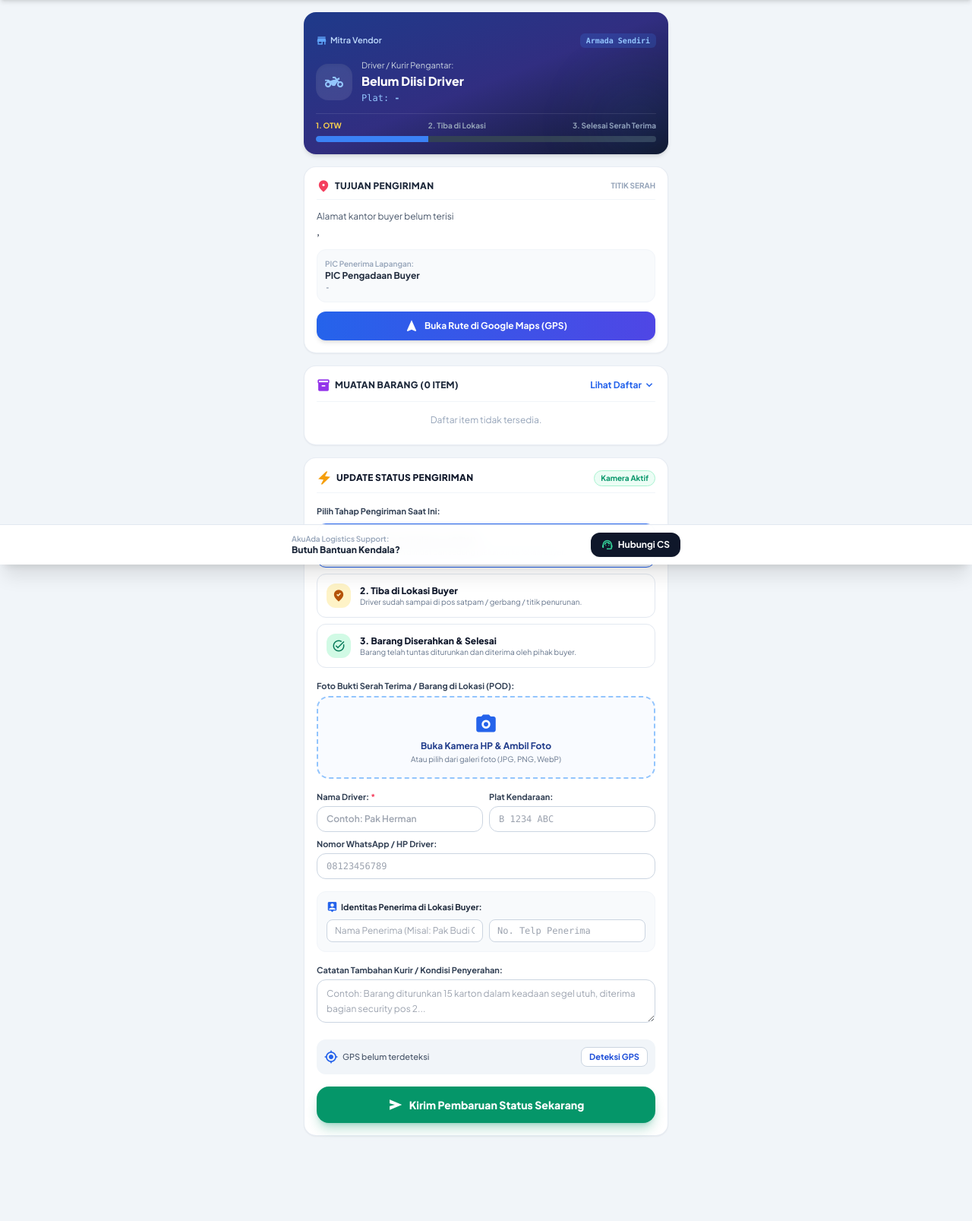
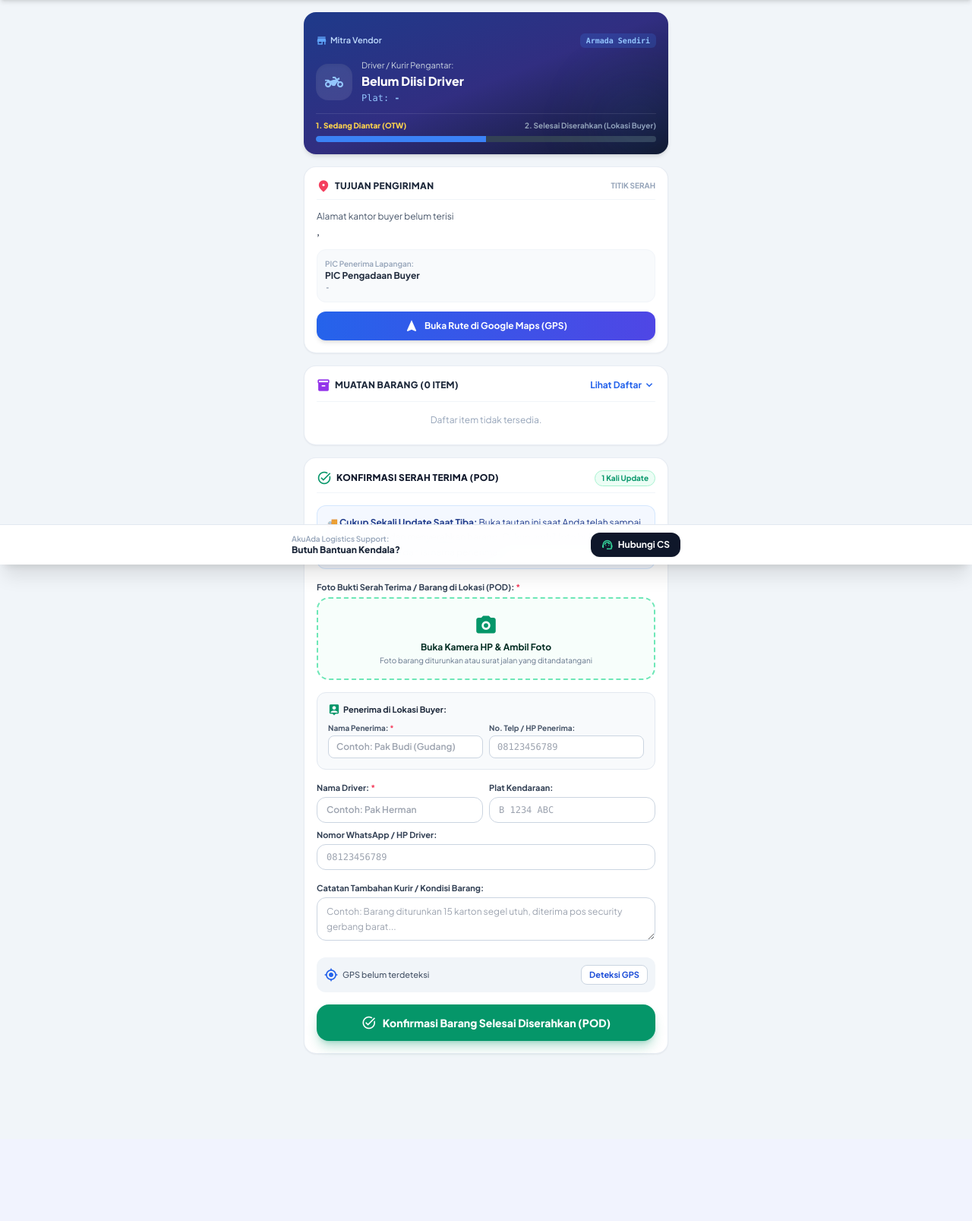
Before and after one commit to abiydoni/akuada, a CodeIgniter 4 app: the page made by app/Views/delivery/mobile_driver.php in a window 1280 px wide. Shown: the part 57-1664 px from the top of the page at 76% size. After the commit the page ends 1445 px from the top, so only its background shows below. Run offline with PHP 8.4 and a stand-in for CodeIgniter, Linux system fonts and the light colour scheme; the template is opened without the code that fills it, so the values that code supplies are empty; some libraries are stand-ins or nearby versions.

Commit message:
Sederhanakan alur kurir HP menjadi 1 kali update serah terima POD saat tiba di lokasi buyer dan bersihkan sisa label PPN

```diff
--- a/app/Controllers/DeliveryController.php
+++ b/app/Controllers/DeliveryController.php
@@ -51,7 +51,7 @@ class DeliveryController extends BaseController
             return redirect()->back();
         }
 
-        $stage = trim((string)$this->request->getPost('stage')); // 'on_the_way', 'arrived', 'delivered'
+        $stage = trim((string)$this->request->getPost('stage')) ?: 'delivered'; // Alur 1-kali serah terima POD langsung delivered
         $driverName = trim((string)$this->request->getPost('driver_name')) ?: ($order['driver_name'] ?? 'Kurir Armada Vendor');
         $driverPhone = trim((string)$this->request->getPost('driver_phone')) ?: ($order['driver_phone'] ?? '');
         $vehiclePlate = trim((string)$this->request->getPost('vehicle_plate')) ?: ($order['vehicle_plate'] ?? '');
--- a/app/Views/admin/order_detail.php
+++ b/app/Views/admin/order_detail.php
@@ -619,12 +619,12 @@
 
             <div class="p-3.5 rounded-2xl bg-slate-50 border border-slate-200 space-y-1.5">
                 <div class="flex justify-between items-center">
-                    <span class="text-slate-500">Hak Bersih Vendor (+PPN):</span>
+                    <span class="text-slate-500">Hak Bersih Vendor (Net Payout):</span>
                     <strong class="font-mono font-black text-base text-emerald-700"><?= format_rupiah($vendorReceive) ?></strong>
                 </div>
                 <div class="flex justify-between items-center text-[11px] text-slate-400">
                     <span>Rincian Perhitungan:</span>
-                    <span>DPP <?= format_rupiah($order['subtotal']) ?> - Fee <?= format_rupiah($fee) ?> + PPN</span>
+                    <span>DPP <?= format_rupiah($order['subtotal']) ?> - Fee Layanan <?= format_rupiah($fee) ?></span>
                 </div>
                 <div class="pt-2 border-t border-slate-200 space-y-0.5 text-[11px]">
                     <div class="flex justify-between">
--- a/app/Views/delivery/mobile_driver.php
+++ b/app/Views/delivery/mobile_driver.php
@@ -92,23 +92,19 @@
                 </div>
             </div>
 
-            <!-- Quick Progress Bar -->
+            <!-- Quick Progress Bar (2 Langkah Efisien: OTW -> Selesai Serah Terima) -->
             <?php
                 $statusDetail = $order['delivery_status_detail'] ?? ($order['order_status'] === 'delivered' ? 'delivered' : 'on_the_way');
                 $isDelivered = ($order['order_status'] === 'delivered' || $statusDetail === 'delivered' || in_array($order['order_status'], ['bast_signed', 'completed']));
-                $isArrived = ($statusDetail === 'arrived');
-                $isOnTheWay = ($statusDetail === 'on_the_way' || $order['order_status'] === 'shipped');
             ?>
             <div class="pt-2 border-t border-white/10">
                 <div class="flex items-center justify-between text-[10px] font-bold mb-1.5">
-                    <span class="<?= $isOnTheWay ? 'text-amber-300' : 'text-slate-400' ?>">1. OTW</span>
-                    <span class="<?= $isArrived ? 'text-amber-300' : 'text-slate-400' ?>">2. Tiba di Lokasi</span>
-                    <span class="<?= $isDelivered ? 'text-emerald-400' : 'text-slate-400' ?>">3. Selesai Serah Terima</span>
+                    <span class="<?= !$isDelivered ? 'text-amber-300 font-extrabold' : 'text-slate-400' ?>">1. Sedang Diantar (OTW)</span>
+                    <span class="<?= $isDelivered ? 'text-emerald-400 font-extrabold' : 'text-slate-400' ?>">2. Selesai Diserahkan (Lokasi Buyer)</span>
                 </div>
                 <div class="w-full bg-slate-800 rounded-full h-2 overflow-hidden flex">
-                    <div class="h-full bg-blue-500" style="width: 33%"></div>
-                    <div class="h-full <?= ($isArrived || $isDelivered) ? 'bg-amber-400' : 'bg-slate-700' ?>" style="width: 34%"></div>
-                    <div class="h-full <?= $isDelivered ? 'bg-emerald-400' : 'bg-slate-700' ?>" style="width: 33%"></div>
+                    <div class="h-full bg-blue-500" style="width: 50%"></div>
+                    <div class="h-full <?= $isDelivered ? 'bg-emerald-400' : 'bg-slate-700' ?>" style="width: 50%"></div>
                 </div>
             </div>
         </div>
@@ -227,79 +223,98 @@
             </div>
         </div>
 
-        <!-- FORM UPDATE STATUS PERJALANAN (HP TOUCH FIRST) -->
+        <!-- FORM UPDATE STATUS PERJALANAN (HP TOUCH FIRST: 1 KALI UPDATE POD) -->
+        <?php if ($isDelivered): ?>
+            <!-- CARD PENGANTARAN SELESAI (SUDAH DISERAHKAN) -->
+            <div class="bg-gradient-to-br from-emerald-600 to-teal-700 text-white rounded-2xl p-5 shadow-md space-y-3">
+                <div class="flex items-center gap-2">
+                    <span class="material-symbols-outlined text-white text-2xl">verified</span>
+                    <div>
+                        <h2 class="font-black text-sm uppercase tracking-wide">Pengantaran Selesai & Tuntas</h2>
+                        <p class="text-[11px] text-emerald-100">Barang telah diserahkan di lokasi tujuan buyer.</p>
+                    </div>
+                </div>
+
+                <div class="bg-black/20 rounded-xl p-3 text-xs space-y-1.5 border border-white/10">
+                    <div class="flex justify-between">
+                        <span class="text-emerald-200 text-[11px]">Waktu Penyerahan:</span>
+                        <strong class="text-white"><?= !empty($order['delivered_at']) ? date('d M Y, H:i', strtotime($order['delivered_at'])) . ' WIB' : 'Tercatat Selesai' ?></strong>
+                    </div>
+                    <div class="flex justify-between">
+                        <span class="text-emerald-200 text-[11px]">Penerima di Lokasi:</span>
+                        <strong class="text-white"><?= esc($order['recipient_name'] ?: 'Pihak Buyer') ?></strong>
+                    </div>
+                    <?php if (!empty($order['recipient_phone'])): ?>
+                        <div class="flex justify-between">
+                            <span class="text-emerald-200 text-[11px]">No. Kontak Penerima:</span>
+                            <span class="font-mono text-white"><?= esc($order['recipient_phone']) ?></span>
+                        </div>
+                    <?php endif; ?>
+                    <div class="flex justify-between">
+                        <span class="text-emerald-200 text-[11px]">Diserahkan Oleh:</span>
+                        <span class="text-white"><?= esc($order['delivered_by_name'] ?: $order['driver_name'] ?: 'Driver Vendor') ?> <?= !empty($order['vehicle_plate']) ? '(' . esc($order['vehicle_plate']) . ')' : '' ?></span>
+                    </div>
+                    <?php if (!empty($order['delivery_notes'])): ?>
+                        <div class="pt-1.5 border-t border-white/10 text-[11px] text-emerald-100">
+                            <span class="font-bold">Catatan Penyerahan:</span> <?= esc($order['delivery_notes']) ?>
+                        </div>
+                    <?php endif; ?>
+                </div>
+
+                <?php if (!empty($order['delivery_proof_photo'])): ?>
+                    <div class="rounded-xl overflow-hidden border border-white/20 bg-black/40 p-2 space-y-1">
+                        <span class="text-[10px] text-emerald-200 font-bold block flex items-center gap-1">
+                            <span class="material-symbols-outlined text-[14px]">photo_camera</span>
+                            Foto Bukti Serah Terima (POD):
+                        </span>
+                        <a href="<?= base_url($order['delivery_proof_photo']) ?>" target="_blank" class="block group relative">
+                            <img src="<?= base_url($order['delivery_proof_photo']) ?>" alt="Bukti Serah Terima" class="w-full max-h-56 object-cover rounded-lg">
+                            <div class="absolute inset-0 bg-black/40 opacity-0 group-hover:opacity-100 flex items-center justify-center text-white text-xs font-bold transition rounded-lg">
+                                Klik untuk Perbesar Foto
+                            </div>
+                        </a>
+                    </div>
+                <?php endif; ?>
+
+                <div class="p-3 bg-white/10 rounded-xl text-[11px] text-emerald-50 leading-relaxed">
+                    ℹ️ <strong>Langkah Selanjutnya:</strong> Tim Corporate Buyer telah menerima laporan pengantaran dan akan memeriksa fisik barang sebelum menandatangani BAST resmi.
+                </div>
+            </div>
+        <?php else: ?>
+            <!-- FORM 1 KALI UPDATE SAAT TIBA & SERAH TERIMA BARANG (POD) -->
             <div class="bg-white rounded-2xl p-4 shadow-sm border border-slate-200/80 space-y-4">
                 <div class="flex items-center justify-between border-b border-slate-100 pb-2">
                     <div class="flex items-center gap-1.5">
-                    <span class="material-symbols-outlined text-amber-500 text-[20px]">electric_bolt</span>
-                    <h2 class="font-extrabold text-xs text-slate-900 uppercase tracking-wide">Update Status Pengiriman</h2>
+                        <span class="material-symbols-outlined text-emerald-600 text-[20px]">task_alt</span>
+                        <h2 class="font-extrabold text-xs text-slate-900 uppercase tracking-wide">Konfirmasi Serah Terima (POD)</h2>
                     </div>
                     <span class="text-[10px] font-bold text-emerald-600 bg-emerald-50 px-2 py-0.5 rounded-full border border-emerald-200">
-                    Kamera Aktif
+                        1 Kali Update
                     </span>
+                </div>
+
+                <div class="p-3 bg-blue-50/70 rounded-xl border border-blue-200/60 text-xs text-blue-900 leading-relaxed">
+                    🚚 <strong>Cukup Sekali Update Saat Tiba:</strong> Buka tautan ini saat Anda telah sampai di lokasi buyer dan menyerahkan barang. Cukup ambil foto bukti serah terima/surat jalan dan isi nama penerima.
                 </div>
 
                 <form action="<?= base_url('delivery/update/' . $token) ?>" method="POST" enctype="multipart/form-data" class="space-y-4">
                     <?= csrf_field() ?>
 
+                    <!-- Otomatis Stage Delivered (1 Kali Update saat Tiba di Lokasi Buyer) -->
+                    <input type="hidden" name="stage" value="delivered">
                     <input type="hidden" name="delivery_latitude" id="delivery_lat" value="<?= esc($order['delivery_latitude'] ?? '') ?>">
                     <input type="hidden" name="delivery_longitude" id="delivery_lng" value="<?= esc($order['delivery_longitude'] ?? '') ?>">
-
-                <!-- Tahapan Status: Radio Button Bergaya Tombol Besar -->
-                <div>
-                    <label class="block text-[11px] font-bold text-slate-700 mb-2">Pilih Tahap Pengiriman Saat Ini:</label>
-                    <div class="grid grid-cols-1 gap-2">
-                        <!-- OTW -->
-                        <label class="relative flex items-center p-3 rounded-xl border border-slate-200 cursor-pointer hover:bg-slate-50 has-[:checked]:border-blue-600 has-[:checked]:bg-blue-50/70 transition shadow-xs">
-                            <input type="radio" name="stage" value="on_the_way" class="sr-only" <?= ($statusDetail === 'on_the_way' || $order['order_status'] === 'shipped') ? 'checked' : '' ?>>
-                            <div class="w-8 h-8 rounded-xl bg-blue-100 text-blue-700 flex items-center justify-center flex-shrink-0 mr-3">
-                                <span class="material-symbols-outlined text-[18px]">local_shipping</span>
-                            </div>
-                            <div class="flex-grow">
-                                <div class="font-extrabold text-xs text-slate-900">1. Dalam Perjalanan (OTW)</div>
-                                <div class="text-[10px] text-slate-500 leading-tight">Barang telah dimuat dan sedang meluncur ke lokasi buyer.</div>
-                            </div>
-                            <span class="material-symbols-outlined text-blue-600 text-[20px] ml-2 hidden [[type=radio]:checked~*>&]:block">check_circle</span>
-                        </label>
-
-                        <!-- Tiba di Lokasi -->
-                        <label class="relative flex items-center p-3 rounded-xl border border-slate-200 cursor-pointer hover:bg-slate-50 has-[:checked]:border-amber-600 has-[:checked]:bg-amber-50/70 transition shadow-xs">
-                            <input type="radio" name="stage" value="arrived" class="sr-only" <?= ($statusDetail === 'arrived') ? 'checked' : '' ?>>
-                            <div class="w-8 h-8 rounded-xl bg-amber-100 text-amber-700 flex items-center justify-center flex-shrink-0 mr-3">
-                                <span class="material-symbols-outlined text-[18px]">where_to_vote</span>
-                            </div>
-                            <div class="flex-grow">
-                                <div class="font-extrabold text-xs text-slate-900">2. Tiba di Lokasi Buyer</div>
-                                <div class="text-[10px] text-slate-500 leading-tight">Driver sudah sampai di pos satpam / gerbang / titik penurunan.</div>
-                            </div>
-                            <span class="material-symbols-outlined text-amber-600 text-[20px] ml-2 hidden [[type=radio]:checked~*>&]:block">check_circle</span>
-                        </label>
-
-                        <!-- Selesai Serah Terima -->
-                        <label class="relative flex items-center p-3 rounded-xl border border-slate-200 cursor-pointer hover:bg-slate-50 has-[:checked]:border-emerald-600 has-[:checked]:bg-emerald-50/70 transition shadow-xs">
-                            <input type="radio" name="stage" value="delivered" class="sr-only" <?= ($isDelivered) ? 'checked' : '' ?>>
-                            <div class="w-8 h-8 rounded-xl bg-emerald-100 text-emerald-700 flex items-center justify-center flex-shrink-0 mr-3">
-                                <span class="material-symbols-outlined text-[18px]">task_alt</span>
-                            </div>
-                            <div class="flex-grow">
-                                <div class="font-extrabold text-xs text-slate-900">3. Barang Diserahkan & Selesai</div>
-                                <div class="text-[10px] text-slate-500 leading-tight">Barang telah tuntas diturunkan dan diterima oleh pihak buyer.</div>
-                            </div>
-                            <span class="material-symbols-outlined text-emerald-600 text-[20px] ml-2 hidden [[type=radio]:checked~*>&]:block">check_circle</span>
-                        </label>
-                    </div>
-                </div>
 
                     <!-- Foto Bukti Pengantaran (POD) Langsung Kamera HP -->
                     <div>
                         <label class="block text-[11px] font-bold text-slate-700 mb-1">
-                        Foto Bukti Serah Terima / Barang di Lokasi (POD):
+                            Foto Bukti Serah Terima / Barang di Lokasi (POD): <span class="text-rose-500">*</span>
                         </label>
                         <div class="mt-1">
-                        <label for="delivery_proof_input" class="w-full border-2 border-dashed border-blue-300 rounded-2xl p-4 bg-blue-50/40 hover:bg-blue-50 text-center flex flex-col items-center justify-center cursor-pointer transition">
-                            <span class="material-symbols-outlined text-blue-600 text-3xl mb-1">photo_camera</span>
-                            <span class="font-bold text-xs text-blue-900">Buka Kamera HP & Ambil Foto</span>
-                            <span class="text-[10px] text-slate-500 mt-0.5">Atau pilih dari galeri foto (JPG, PNG, WebP)</span>
+                            <label for="delivery_proof_input" class="w-full border-2 border-dashed border-emerald-300 rounded-2xl p-4 bg-emerald-50/40 hover:bg-emerald-50 text-center flex flex-col items-center justify-center cursor-pointer transition">
+                                <span class="material-symbols-outlined text-emerald-600 text-3xl mb-1">photo_camera</span>
+                                <span class="font-bold text-xs text-emerald-950">Buka Kamera HP & Ambil Foto</span>
+                                <span class="text-[10px] text-slate-500 mt-0.5">Foto barang diturunkan atau surat jalan yang ditandatangani</span>
                                 <input type="file" name="delivery_proof" id="delivery_proof_input" accept="image/*" capture="environment" class="hidden" onchange="previewPhoto(this)">
                             </label>
 
@@ -315,7 +330,7 @@
                                 <div class="mt-2 p-2 rounded-xl bg-slate-50 border border-slate-200 flex items-center justify-between text-xs">
                                     <span class="text-slate-600 font-semibold flex items-center gap-1 text-[11px]">
                                         <span class="material-symbols-outlined text-emerald-600 text-[16px]">image</span>
-                                    Foto sebelumnya tersimpan
+                                        Foto tersimpan sebelumnya
                                     </span>
                                     <a href="<?= base_url($order['delivery_proof_photo']) ?>" target="_blank" class="text-blue-600 font-bold text-[11px] hover:underline">
                                         Lihat Foto
@@ -325,48 +340,50 @@
                         </div>
                     </div>
 
+                    <!-- Identitas Penerima di Lapangan -->
+                    <div class="p-3.5 rounded-xl bg-slate-50 border border-slate-200 space-y-2 text-xs">
+                        <div class="font-bold text-slate-800 text-[11px] flex items-center gap-1">
+                            <span class="material-symbols-outlined text-[16px] text-emerald-600">person_pin</span>
+                            <span>Penerima di Lokasi Buyer:</span>
+                        </div>
+                        <div class="grid grid-cols-2 gap-2">
+                            <div>
+                                <label class="block text-[10px] font-bold text-slate-600 mb-0.5">Nama Penerima: <span class="text-rose-500">*</span></label>
+                                <input type="text" name="recipient_name" value="<?= esc($order['recipient_name'] ?? '') ?>" required placeholder="Contoh: Pak Budi (Gudang)"
+                                       class="w-full px-2.5 py-1.5 rounded-lg border border-slate-300 bg-white text-xs font-semibold focus:border-emerald-600">
+                            </div>
+                            <div>
+                                <label class="block text-[10px] font-bold text-slate-600 mb-0.5">No. Telp / HP Penerima:</label>
+                                <input type="tel" name="recipient_phone" value="<?= esc($order['recipient_phone'] ?? '') ?>" placeholder="08123456789"
+                                       class="w-full px-2.5 py-1.5 rounded-lg border border-slate-300 bg-white font-mono text-xs focus:border-emerald-600">
+                            </div>
+                        </div>
+                    </div>
+
                     <!-- Form Driver & Kendaraan -->
                     <div class="grid grid-cols-2 gap-2 text-xs">
                         <div>
                             <label class="block text-[11px] font-bold text-slate-700 mb-1">Nama Driver: <span class="text-rose-500">*</span></label>
                             <input type="text" name="driver_name" value="<?= esc($order['driver_name'] ?? '') ?>" required placeholder="Contoh: Pak Herman"
-                               class="w-full px-3 py-2 rounded-xl border border-slate-300 focus:border-blue-600 bg-white font-semibold">
+                                   class="w-full px-3 py-2 rounded-xl border border-slate-300 focus:border-emerald-600 bg-white font-semibold">
                         </div>
                         <div>
                             <label class="block text-[11px] font-bold text-slate-700 mb-1">Plat Kendaraan:</label>
                             <input type="text" name="vehicle_plate" value="<?= esc($order['vehicle_plate'] ?? '') ?>" placeholder="B 1234 ABC"
-                               class="w-full px-3 py-2 rounded-xl border border-slate-300 focus:border-blue-600 bg-white font-mono uppercase">
+                                   class="w-full px-3 py-2 rounded-xl border border-slate-300 focus:border-emerald-600 bg-white font-mono uppercase">
                         </div>
                         <div class="col-span-2">
                             <label class="block text-[11px] font-bold text-slate-700 mb-1">Nomor WhatsApp / HP Driver:</label>
                             <input type="tel" name="driver_phone" value="<?= esc($order['driver_phone'] ?? '') ?>" placeholder="08123456789"
-                               class="w-full px-3 py-2 rounded-xl border border-slate-300 focus:border-blue-600 bg-white font-mono">
-                    </div>
-                </div>
-
-                <!-- Form Penerima di Lapangan -->
-                <div class="p-3 rounded-xl bg-slate-50 border border-slate-100 space-y-2 text-xs">
-                    <div class="font-bold text-slate-800 text-[11px] flex items-center gap-1">
-                        <span class="material-symbols-outlined text-[15px] text-blue-600">person_pin</span>
-                        <span>Identitas Penerima di Lokasi Buyer:</span>
-                    </div>
-                    <div class="grid grid-cols-2 gap-2">
-                        <div>
-                            <input type="text" name="recipient_name" value="<?= esc($order['recipient_name'] ?? '') ?>" placeholder="Nama Penerima (Misal: Pak Budi Gudang)"
-                                   class="w-full px-2.5 py-1.5 rounded-lg border border-slate-300 bg-white text-xs">
-                        </div>
-                        <div>
-                            <input type="tel" name="recipient_phone" value="<?= esc($order['recipient_phone'] ?? '') ?>" placeholder="No. Telp Penerima"
-                                   class="w-full px-2.5 py-1.5 rounded-lg border border-slate-300 bg-white font-mono text-xs">
-                        </div>
+                                   class="w-full px-3 py-2 rounded-xl border border-slate-300 focus:border-emerald-600 bg-white font-mono">
                         </div>
                     </div>
 
                     <!-- Catatan Pengiriman -->
                     <div>
-                    <label class="block text-[11px] font-bold text-slate-700 mb-1">Catatan Tambahan Kurir / Kondisi Penyerahan:</label>
-                    <textarea name="delivery_notes" rows="2" placeholder="Contoh: Barang diturunkan 15 karton dalam keadaan segel utuh, diterima bagian security pos 2..."
-                              class="w-full px-3 py-2 rounded-xl border border-slate-300 focus:border-blue-600 bg-white text-xs leading-relaxed"><?= esc($order['delivery_notes'] ?? '') ?></textarea>
+                        <label class="block text-[11px] font-bold text-slate-700 mb-1">Catatan Tambahan Kurir / Kondisi Barang:</label>
+                        <textarea name="delivery_notes" rows="2" placeholder="Contoh: Barang diturunkan 15 karton segel utuh, diterima pos security gerbang barat..."
+                                  class="w-full px-3 py-2 rounded-xl border border-slate-300 focus:border-emerald-600 bg-white text-xs leading-relaxed"><?= esc($order['delivery_notes'] ?? '') ?></textarea>
                     </div>
 
                     <!-- GPS Location Capture -->
@@ -382,13 +399,14 @@
                         </button>
                     </div>
 
-                <!-- Submit Button -->
+                    <!-- Submit Button 1 Kali POD -->
                     <button type="submit" class="w-full py-3.5 px-4 rounded-2xl bg-emerald-600 hover:bg-emerald-700 text-white font-black text-sm flex items-center justify-center gap-2 shadow-lg shadow-emerald-600/30 active:scale-98 transition">
-                    <span class="material-symbols-outlined text-[20px]">send</span>
-                    <span>Kirim Pembaruan Status Sekarang</span>
+                        <span class="material-symbols-outlined text-[20px]">task_alt</span>
+                        <span>Konfirmasi Barang Selesai Diserahkan (POD)</span>
                     </button>
                 </form>
             </div>
+        <?php endif; ?>
 
         <!-- Histori Catatan Pengiriman -->
         <?php if (!empty($order['status_logs'])): ?>
```
Also changed, not shown: 2 other files. Lines whose indentation alone changed are shown as unchanged.
